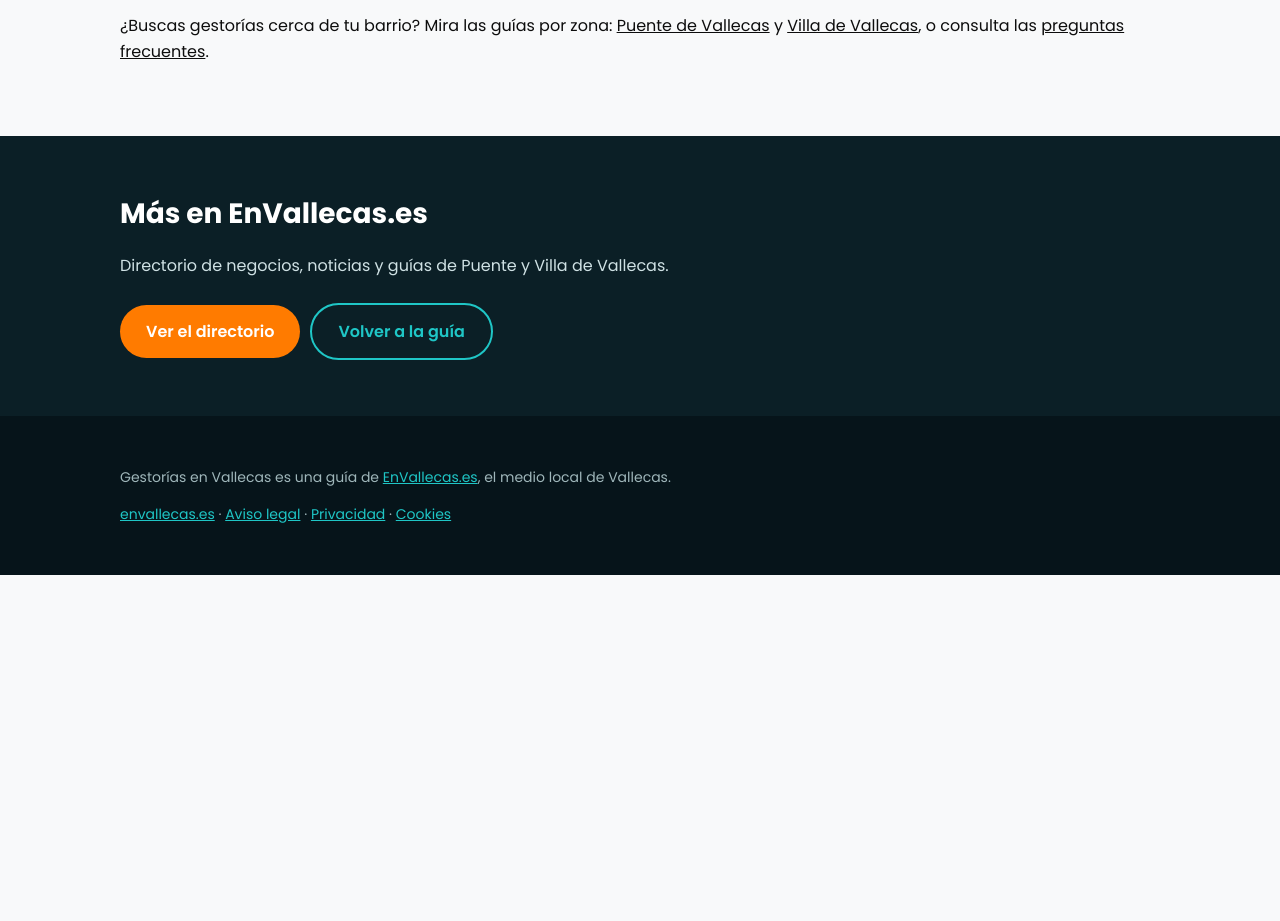
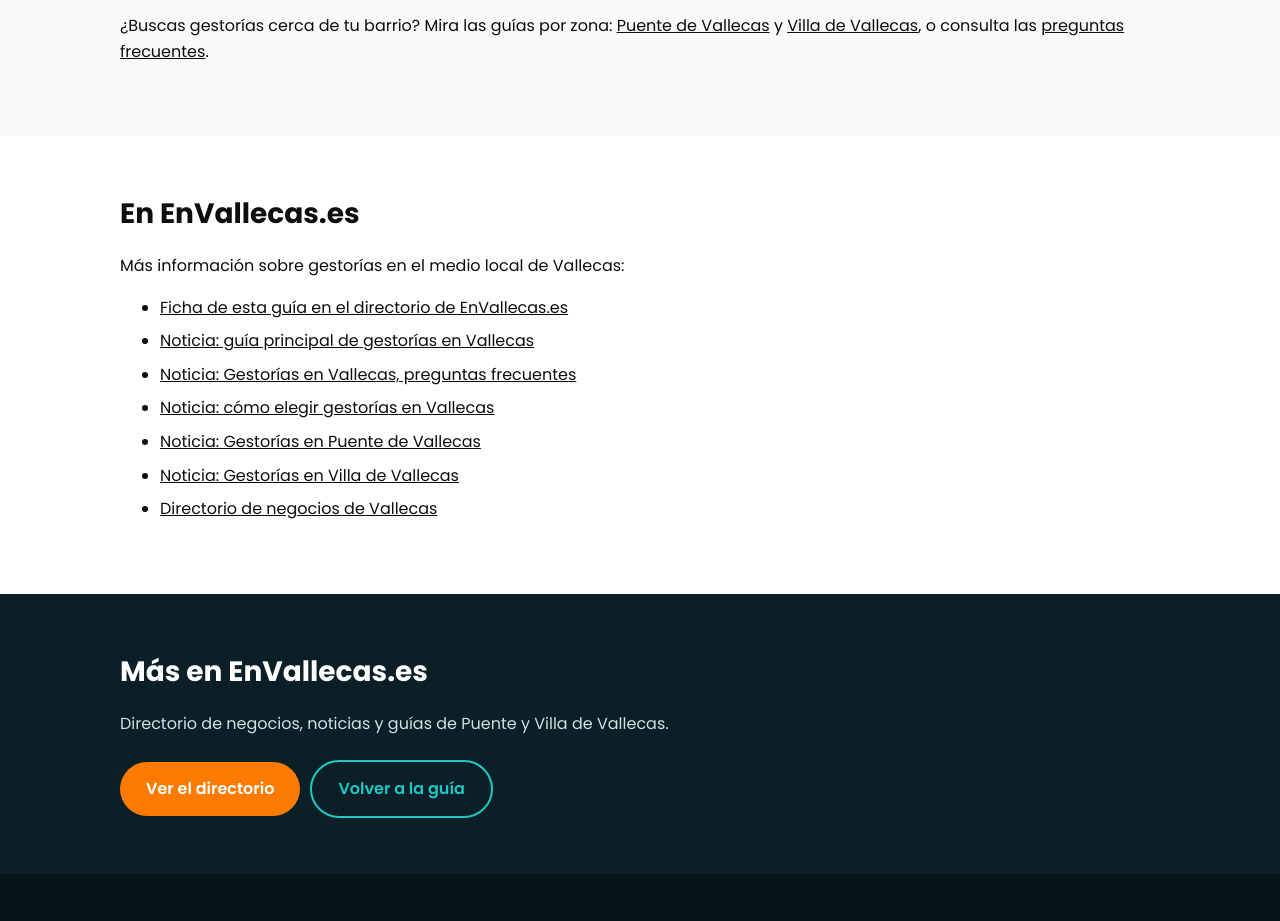
Before and after one commit to jaimebalaguer01/gestoravallecas-com, a plain HTML site: page como-elegir/index.html in a window 1280 px wide. Shown: the part 1500-2421 px from the top of the page. Before the commit the page ends 2075 px from the top, so only its background shows below. Drawn offline with Linux system fonts and the light colour scheme.

Commit message:
Enlaces a noticias y directorio de EnVallecas.es; preguntas sin duplicados
Co-Authored-By: Claude Sonnet 5.5 <noreply@anthropic.com>
Claude-Session: https://claude.ai/code/session_01C2douzTVvDqvuZYVRfqo1r

```diff
--- a/como-elegir/index.html
+++ b/como-elegir/index.html
@@ -48,6 +48,7 @@ footer a{color:var(--teal)}
 <section style="background:#fff"><div class="wrap"><h2>Preguntas para hacer antes de contratar</h2><ul class="list"><li>¿Qué incluye la cuota mensual?</li><li>¿Quién será mi persona de contacto?</li><li>¿Cómo me avisan de los plazos de impuestos?</li><li>¿Cobran aparte por trámites puntuales?</li></ul>
 <h2 style="margin-top:32px">Señales de alerta</h2><p>Si ocurre alguna de estas cosas, conviene parar y comparar con otra opción:</p><ul class="list"><li>No firman un contrato de servicios.</li><li>No dicen quién será tu contacto.</li><li>No avisan de plazos ni vencimientos.</li><li>Cobran trámites sin avisar antes.</li></ul></div></section>
 <section><div class="wrap"><p>¿Buscas gestorías cerca de tu barrio? Mira las guías por zona: <a href="/puente-de-vallecas/">Puente de Vallecas</a> y <a href="/villa-de-vallecas/">Villa de Vallecas</a>, o consulta las <a href="/preguntas-frecuentes/">preguntas frecuentes</a>.</p></div></section>
+<section style="background:#fff"><div class="wrap"><h2>En EnVallecas.es</h2><p>Más información sobre gestorías en el medio local de Vallecas:</p><ul class="list"><li><a href="https://envallecas.es/negocio/gestorias-vallecas">Ficha de esta guía en el directorio de EnVallecas.es</a></li><li><a href="https://envallecas.es/noticias/gestorias-vallecas-guia-que-incluye-cuota">Noticia: guía principal de gestorías en Vallecas</a></li><li><a href="https://envallecas.es/noticias/gestorias-vallecas-preguntas-frecuentes">Noticia: Gestorías en Vallecas, preguntas frecuentes</a></li><li><a href="https://envallecas.es/noticias/gestorias-vallecas-como-elegir">Noticia: cómo elegir gestorías en Vallecas</a></li><li><a href="https://envallecas.es/noticias/gestorias-puente-de-vallecas">Noticia: Gestorías en Puente de Vallecas</a></li><li><a href="https://envallecas.es/noticias/gestorias-villa-de-vallecas">Noticia: Gestorías en Villa de Vallecas</a></li><li><a href="https://envallecas.es/directorio">Directorio de negocios de Vallecas</a></li></ul></div></section>
 <section class="band"><div class="wrap"><h2>Más en EnVallecas.es</h2><p>Directorio de negocios, noticias y guías de Puente y Villa de Vallecas.</p><a class="btn" href="https://envallecas.es/directorio">Ver el directorio</a><a class="btn alt" href="/">Volver a la guía</a></div></section>
 </main>
 <footer><div class="wrap"><p>Gestorías en Vallecas es una guía de <a href="https://envallecas.es">EnVallecas.es</a>, el medio local de Vallecas.</p>
```
Also changed, not shown: index.html (+1 -0 lines), preguntas-frecuentes/index.html (+1 -0 lines), puente-de-vallecas/index.html (+1 -0 lines), villa-de-vallecas/index.html (+1 -0 lines).
